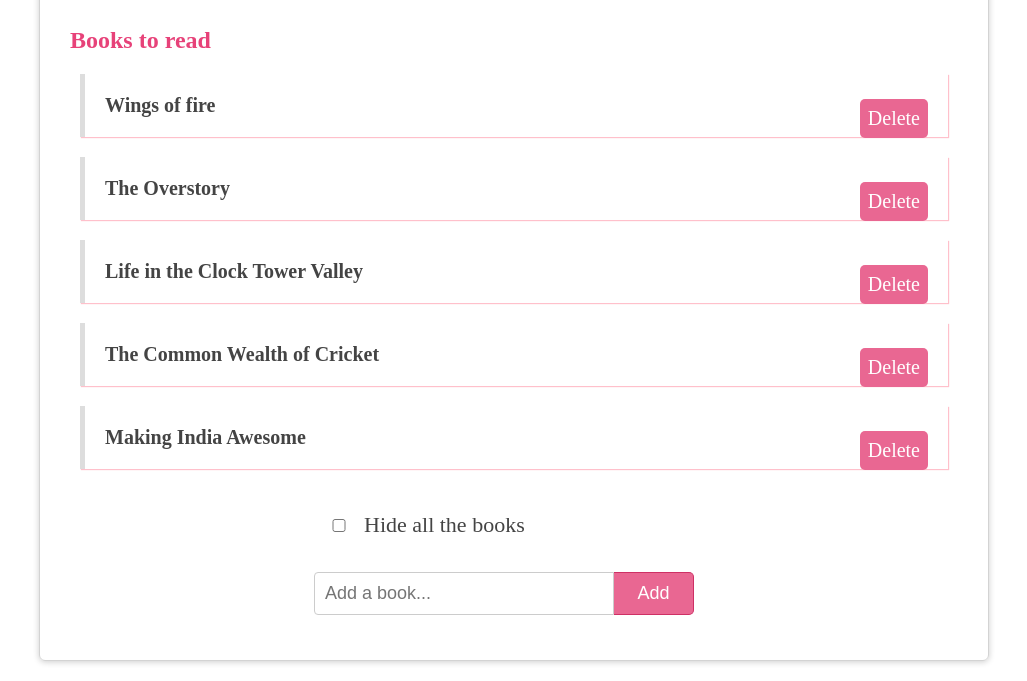
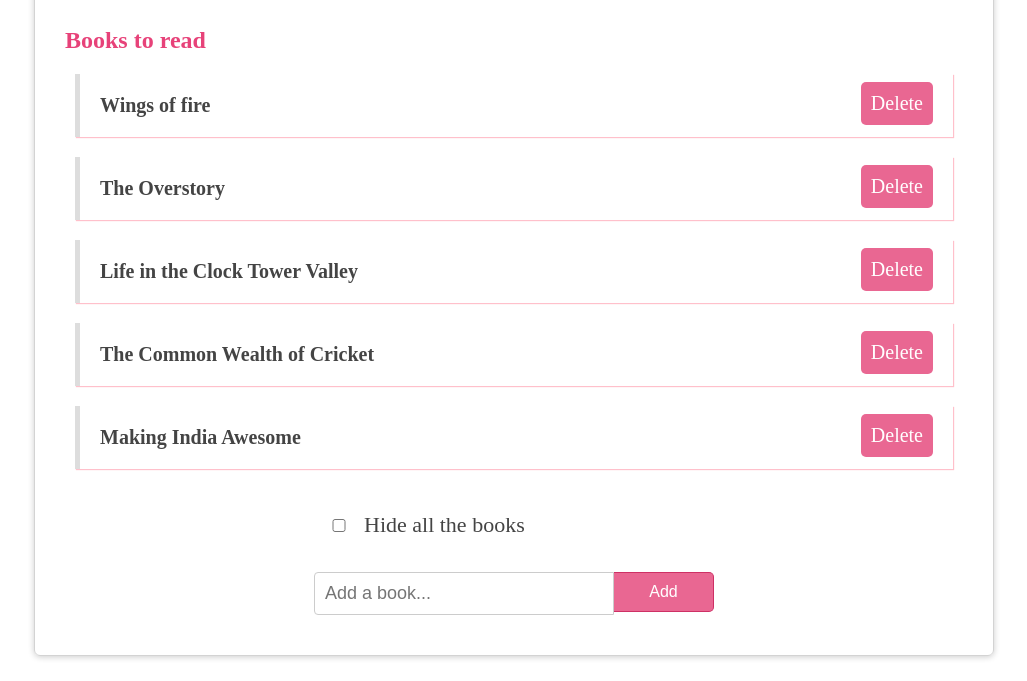
Before and after one commit to deepssherly/BookOsearch, a plain HTML site: page index.html in a window 1280 px wide. Shown: the part 180-861 px from the top of the page, without its empty margins (126-1153 px from the left). Drawn offline with Linux system fonts and the light colour scheme.

Commit message:
modified

```diff
--- a/app.js
+++ b/app.js
@@ -20,6 +20,7 @@
      delBtn.textContent = "Delete";
      bookName.classList.add('name');
      delBtn.classList.add('delete');
+     delBtn.style.margin = "-15px 0";
      //Appending
      li.appendChild(bookName);
      li.appendChild(delBtn);
--- a/style.css
+++ b/style.css
@@ -5,13 +5,14 @@ body {
 }
 
 #wrapper {
-    max-width: 950px;
+    max-width: 960px;
+    width: 90%;
     margin: 20px auto;
     border-radius: 6px;
     box-shadow: 0px 1px 6px rgba(0, 0, 0, 0.2);
     box-sizing: border-box;
     overflow: hidden;
-    padding: 0 0 25px;
+    padding: 0 0 20px;
     border: 1px solid lightgray;
 }
 
@@ -73,11 +74,11 @@ h2 {
 .delete {
     float: right;
     background: rgb(233, 103, 146);
-    padding: 8px;
+    padding: 10px;
     border-radius: 5px;
     cursor: pointer;
     color: white;
-    margin-top: -18px;
+    margin: -35px 0;
 }
 
 .delete:hover,
@@ -101,18 +102,19 @@ h2 {
     box-sizing: border-box;
     width: 300px;
     float: left;
+    clear: both;
 }
 
 #add-book button {
     border: 1px solid rgb(206, 48, 101);
     background: rgb(233, 103, 146);
-    padding: 10px;
-    font-size: 18px;
+    padding: 10px 20px;
+    font-size: 16px;
     display: inline-block;
     margin: 0;
     border-radius: 0 5px 5px 0;
     cursor: pointer;
-    width: 80px;
+    width: 100px;
     margin: 20px 0;
     border-left: 0;
     color: white;
```
